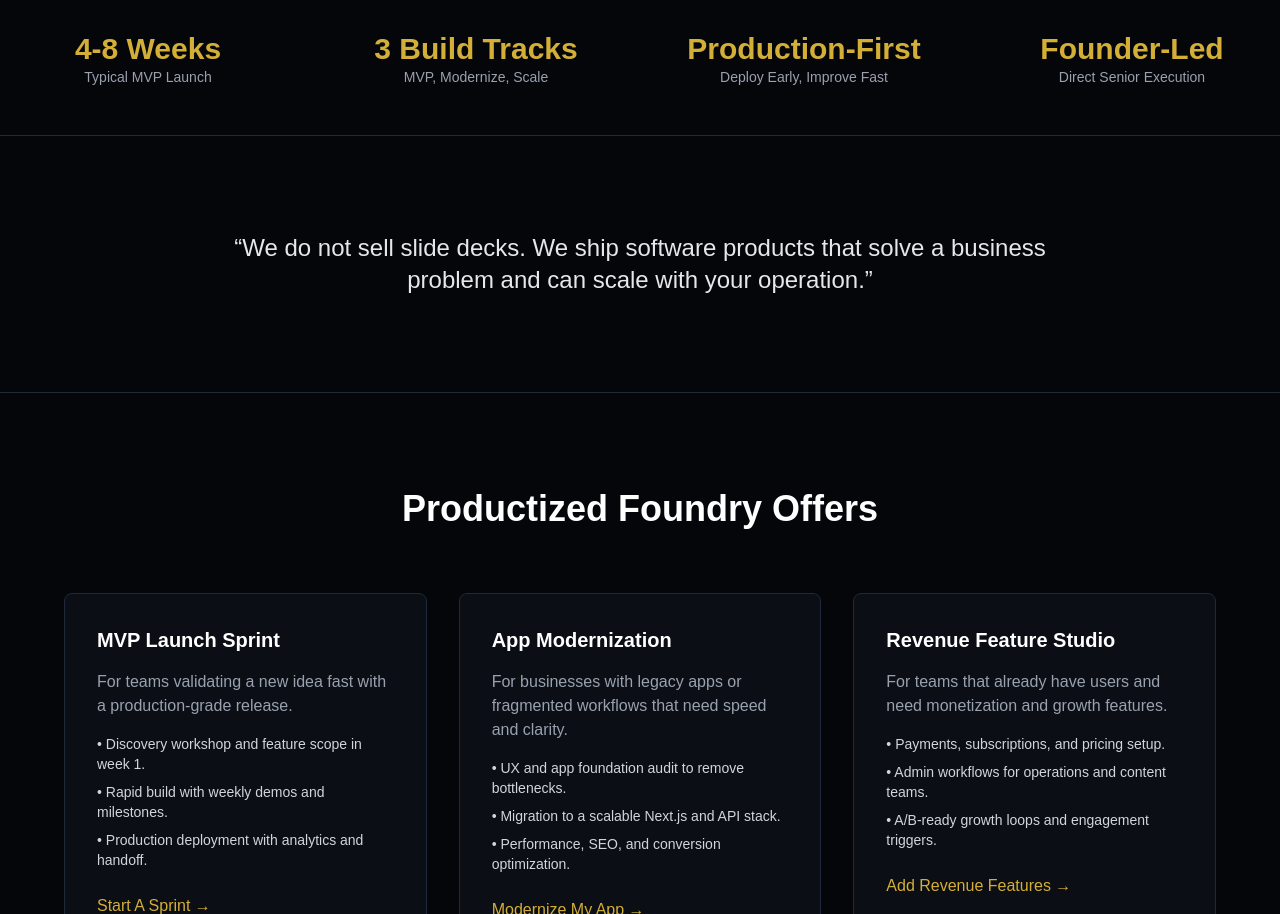
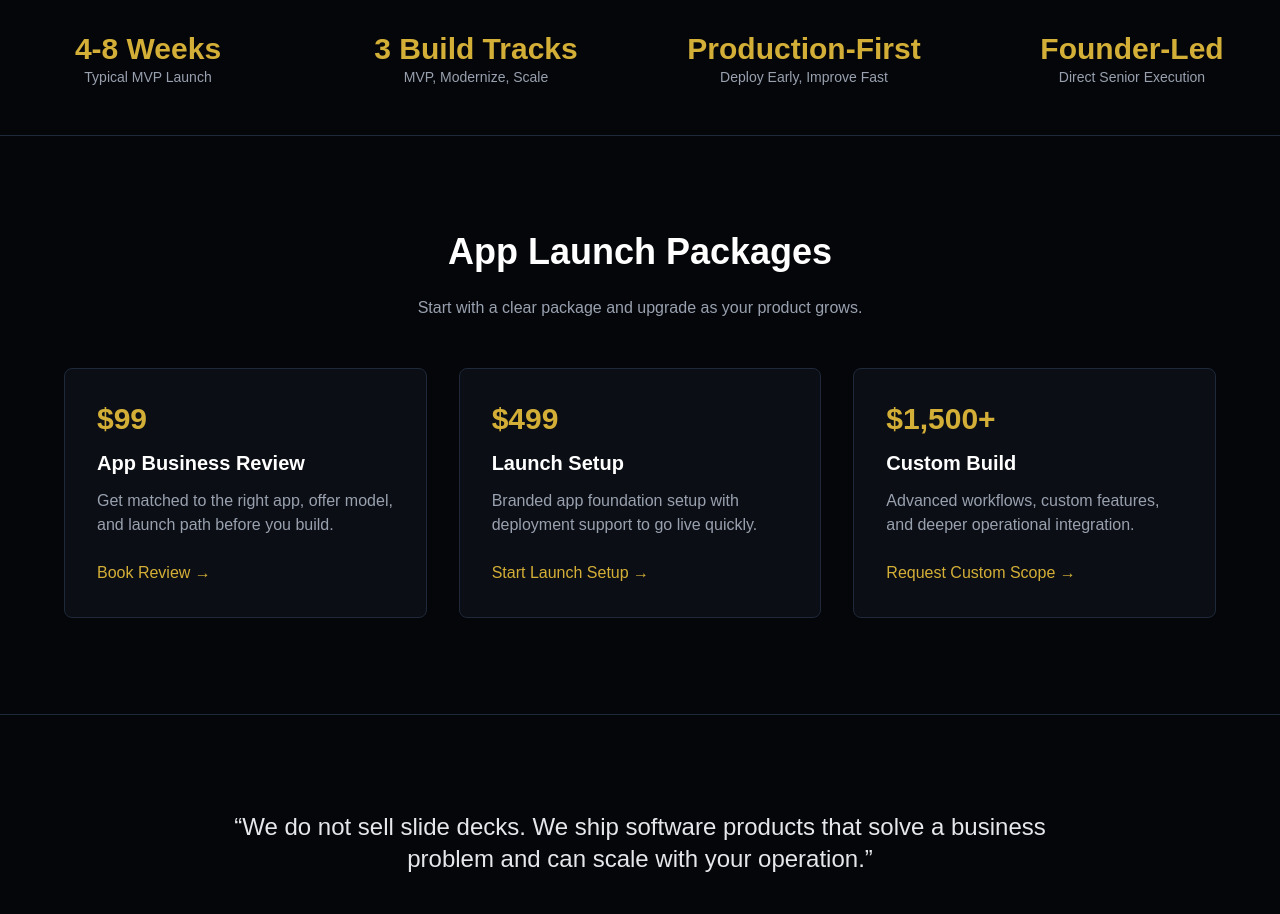
Before and after one commit to felabayomi/felix-consult, a Next.js app: page / in a window 1280 px wide. Shown: the part 740-1654 px from the top of the page. Built offline with nearby package versions, Linux system fonts and the light colour scheme.

Commit message:
Add homepage App Launch Packages section and fix pricing link

```diff
--- a/app/page.tsx
+++ b/app/page.tsx
@@ -32,7 +32,7 @@ export default function HomePage() {
             Pick An App Template
           </Link>
           <Link
-            href="/services"
+            href="/pricing"
             className="border border-[#D4AF37] text-[#D4AF37] px-6 py-3 rounded-md font-semibold hover:bg-[#D4AF37] hover:text-black transition"
           >
             View Pricing
@@ -63,6 +63,54 @@ export default function HomePage() {
             <p className="text-3xl font-bold text-[#D4AF37]">Founder-Led</p>
             <p className="text-gray-400 text-sm">Direct Senior Execution</p>
           </div>
+        </div>
+      </section>
+
+      {/* APP LAUNCH PACKAGES */}
+      <section className="py-24 px-6 border-t border-gray-800">
+        <h2 className="text-3xl md:text-4xl font-bold text-center mb-6">
+          App Launch Packages
+        </h2>
+        <p className="text-gray-400 text-center max-w-3xl mx-auto mb-12">
+          Start with a clear package and upgrade as your product grows.
+        </p>
+
+        <div className="grid md:grid-cols-3 gap-8 max-w-6xl mx-auto">
+          {[
+            {
+              tier: "$99",
+              title: "App Business Review",
+              desc: "Get matched to the right app, offer model, and launch path before you build.",
+              cta: "Book Review",
+              href: "/contact",
+            },
+            {
+              tier: "$499",
+              title: "Launch Setup",
+              desc: "Branded app foundation setup with deployment support to go live quickly.",
+              cta: "Start Launch Setup",
+              href: "/pricing",
+            },
+            {
+              tier: "$1,500+",
+              title: "Custom Build",
+              desc: "Advanced workflows, custom features, and deeper operational integration.",
+              cta: "Request Custom Scope",
+              href: "/contact",
+            },
+          ].map((pkg, i) => (
+            <div
+              key={i}
+              className="bg-[#0B0E14] border border-gray-800 rounded-lg p-8 hover:border-[#D4AF37] transition"
+            >
+              <p className="text-[#D4AF37] text-3xl font-bold mb-3">{pkg.tier}</p>
+              <h3 className="text-xl font-semibold mb-3">{pkg.title}</h3>
+              <p className="text-gray-400 mb-6">{pkg.desc}</p>
+              <Link href={pkg.href} className="text-[#D4AF37] font-medium hover:underline">
+                {pkg.cta} →
+              </Link>
+            </div>
+          ))}
         </div>
       </section>
 
```
